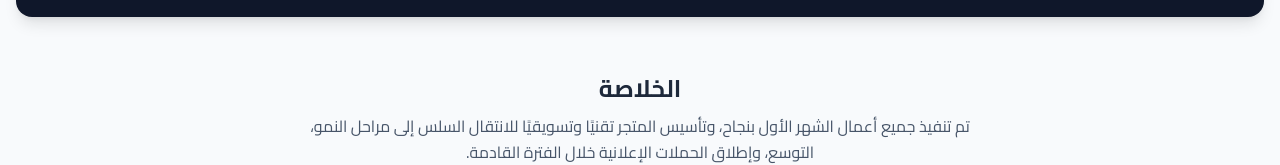
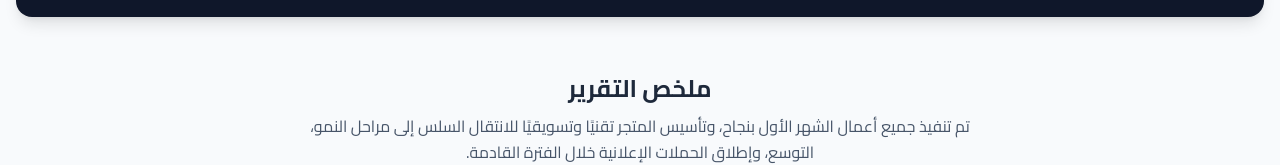
Before and after one commit to richline-lab/Ommniah-First-Report, a plain HTML site: page index.html in a window 1280 px wide. Shown: the part 2307-2472 px from the top of the page. Drawn offline with nearby package versions, Linux system fonts and the light colour scheme.

Commit message:
index.html

```diff
--- a/index.html
+++ b/index.html
@@ -320,7 +320,7 @@
 
         <!-- 8. Conclusion -->
         <section class="text-center py-6">
-            <h2 class="text-2xl font-bold text-slate-800 mb-2">الخلاصة</h2>
+            <h2 class="text-2xl font-bold text-slate-800 mb-2">ملخص التقرير</h2>
             <p class="text-slate-600 max-w-2xl mx-auto leading-relaxed">
                 تم تنفيذ جميع أعمال الشهر الأول بنجاح، وتأسيس المتجر تقنيًا وتسويقيًا للانتقال السلس إلى مراحل النمو، التوسع، وإطلاق الحملات الإعلانية خلال الفترة القادمة.
             </p>
```
